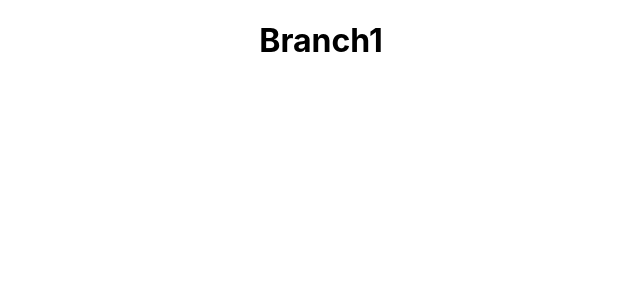
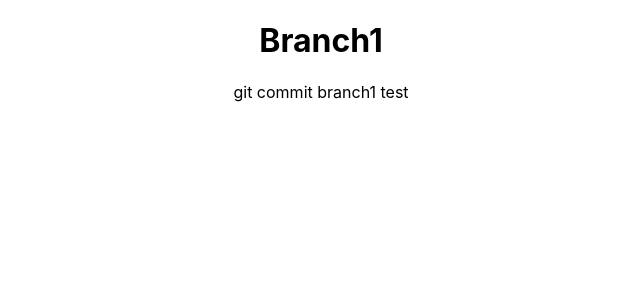
Before and after one commit to kavin-sunware-dev/sunwareCare, a React (Create React App) app: page / in a window 1280 px wide. Shown: the top 300 px of the page, without its empty margins (319-959 px from the left). Built offline with nearby package versions, Linux system fonts and the light colour scheme.

Commit message:
second commit for check the commit command

```diff
--- a/src/App.js
+++ b/src/App.js
@@ -5,6 +5,7 @@ function App() {
   return (
     <div className="App">
       <h1>Branch1</h1>
+      <p>git commit branch1 test</p>
     </div>
   );
 }
```
